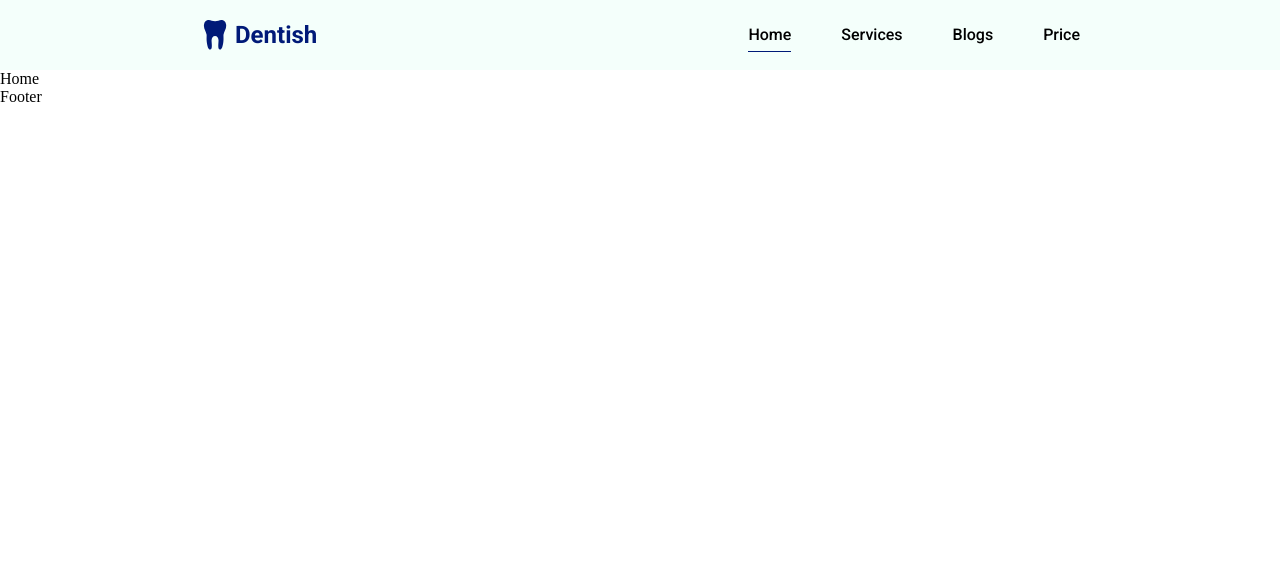
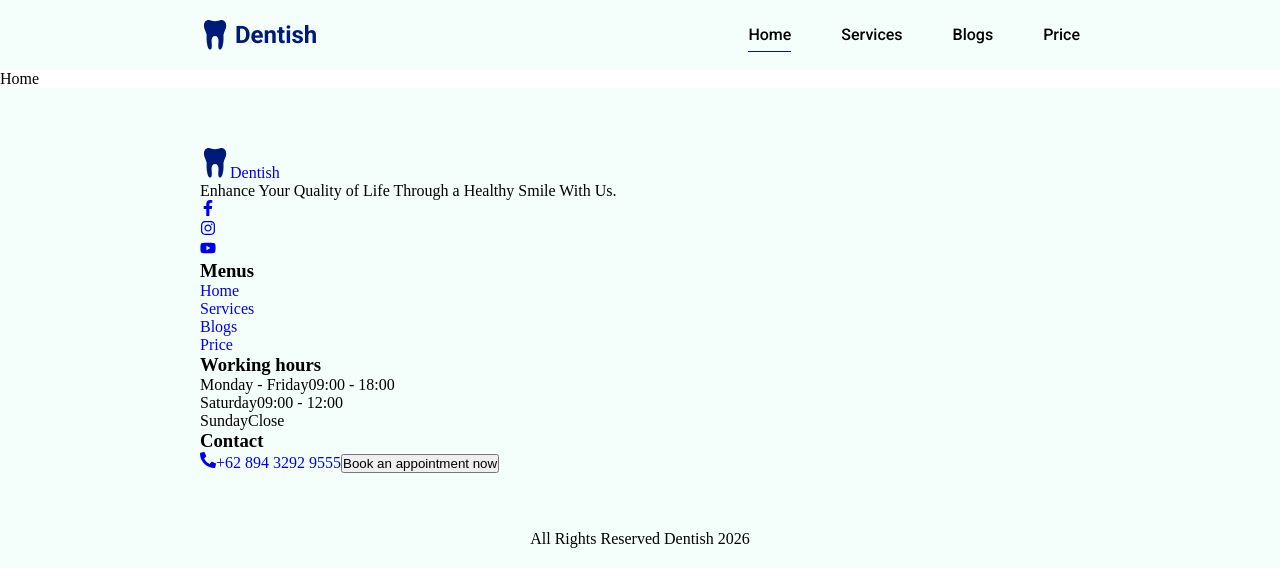
Before and after one commit to azimjonjalilov/dentist-clinic-frontend, a React (Vite) app: page / in a window 1280 px wide. Shown: the top 586 px of the page. Built offline with nearby package versions, Linux system fonts and the light colour scheme.

Commit message:
footer part

```diff
--- a/package.json
+++ b/package.json
@@ -12,6 +12,7 @@
   "dependencies": {
     "react": "^18.3.1",
     "react-dom": "^18.3.1",
+    "react-icons": "^5.6.0",
     "react-router-dom": "^7.10.1"
   },
   "devDependencies": {
--- a/src/components/ui/footer/Footer.jsx
+++ b/src/components/ui/footer/Footer.jsx
@@ -1,8 +1,102 @@
+import { Link } from "react-router-dom";
 import "./Footer.css";
 import styles from "./Footer.module.css";
+import {
+  FaFacebookF,
+  FaInstagram,
+  FaYoutube,
+  FaPhoneAlt,
+} from "react-icons/fa";
+import { TeethIcon } from "../icons/Icons";
 
 const Footer = () => {
-  return <footer>Footer</footer>;
+  return (
+    <footer className={`container ${styles.footer}`}>
+      <div className={styles.container}>
+        {/* Brand */}
+        <div className="footer-brand">
+          <Link to="/" className={styles.logo}>
+            <TeethIcon />
+            <span>Dentish</span>
+          </Link>
+          <p>Enhance Your Quality of Life Through a Healthy Smile With Us.</p>
+
+          <ul className="socials">
+            <li>
+              <a href="/">
+                <FaFacebookF />
+              </a>
+            </li>
+            <li>
+              <a href="/">
+                <FaInstagram />
+              </a>
+            </li>
+            <li>
+              <a href="/">
+                <FaYoutube />
+              </a>
+            </li>
+          </ul>
+        </div>
+
+        {/* Menu */}
+        <div className="footer-menu">
+          <h3 className="title">Menus</h3>
+          <ul>
+            <li>
+              <Link to="/">Home</Link>
+            </li>
+            <li>
+              <Link to="/services">Services</Link>
+            </li>
+            <li>
+              <Link to="/blogs">Blogs</Link>
+            </li>
+            <li>
+              <Link to="/price">Price</Link>
+            </li>
+          </ul>
+        </div>
+
+        {/* Working Hours */}
+        <div className="footer-hours">
+          <h3 className="title">Working hours</h3>
+
+          <div className="time">
+            <span>Monday - Friday</span>
+            <span>09:00 - 18:00</span>
+          </div>
+
+          <div className="time">
+            <span>Saturday</span>
+            <span>09:00 - 12:00</span>
+          </div>
+
+          <div className="time">
+            <span>Sunday</span>
+            <span>Close</span>
+          </div>
+        </div>
+
+        {/* Contact */}
+        <div className="footer-contact">
+          <h3 className="title">Contact</h3>
+
+          <a href="/" className="phone">
+            <FaPhoneAlt />
+            +62 894 3292 9555
+          </a>
+
+          <button className="appointment">Book an appointment now</button>
+        </div>
+      </div>
+
+      <div className={styles.copyright}>
+        <p>All Rights Reserved Dentish 2026</p>
+      </div>
+    </footer>
+  );
 };
 
 export default Footer;
--- a/src/components/ui/footer/Footer.module.css
+++ b/src/components/ui/footer/Footer.module.css
@@ -0,0 +1,14 @@
+.footer {
+  background-color: #f4fffb;
+}
+
+.container {
+  padding: 60px 0 30px;
+}
+
+.copyright {
+  padding: 27px 0 20px;
+  display: flex;
+  align-items: center;
+  justify-content: center;
+}
```
Also changed, not shown: 1 other file (tests, documents, lock files or other folders).
